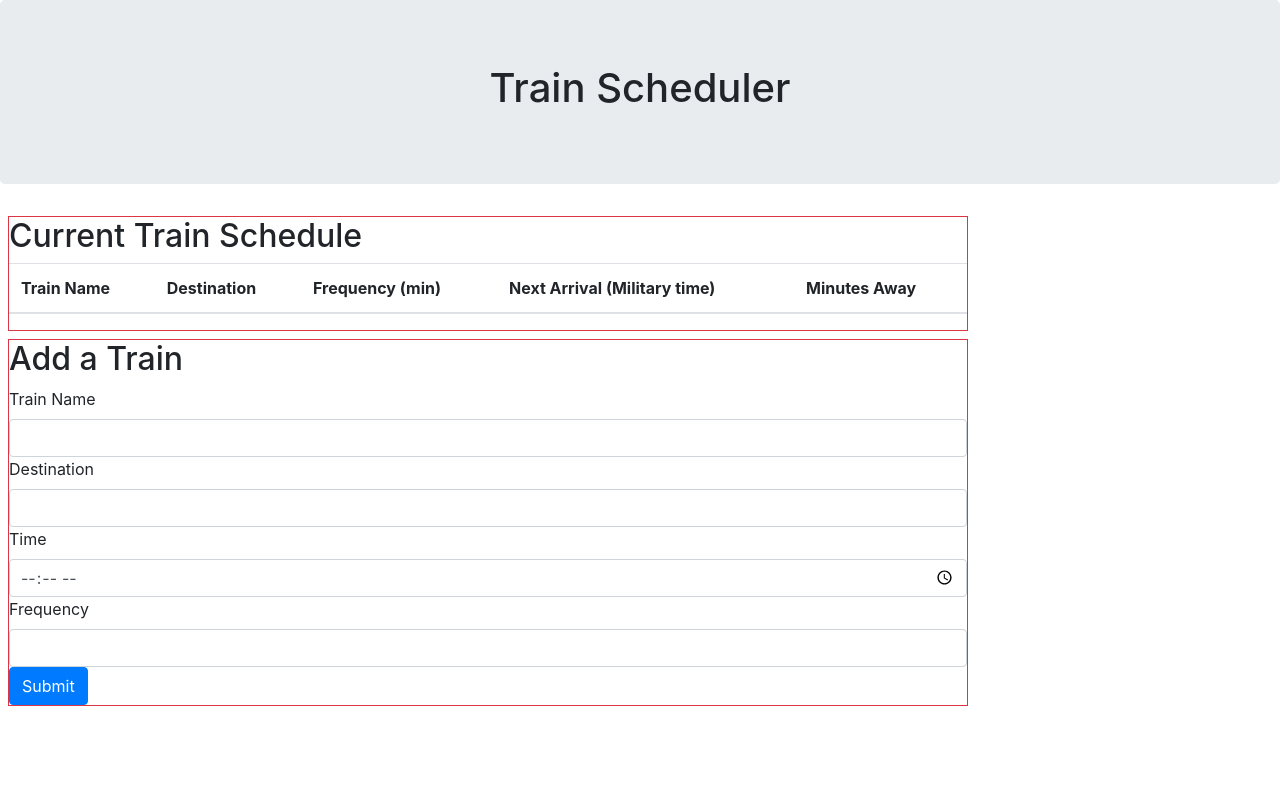
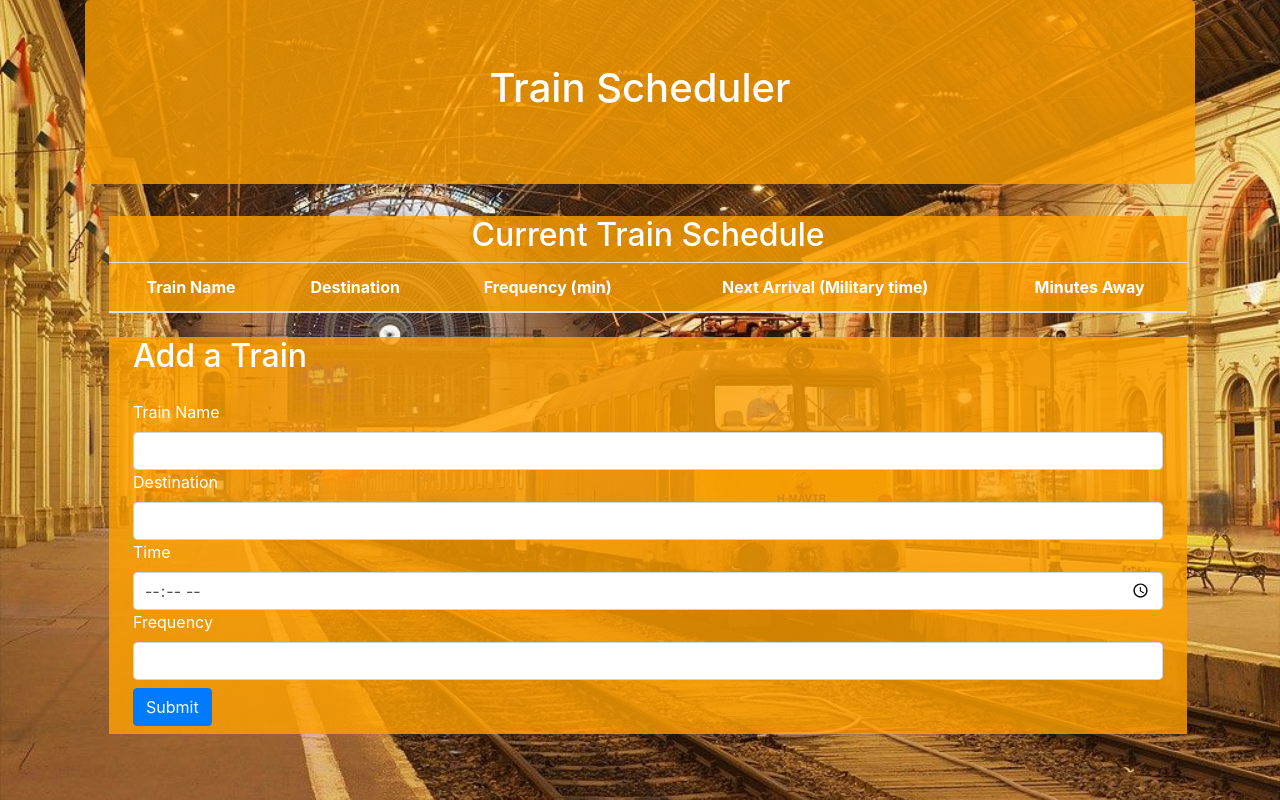
Before and after one commit to jdfili/Train-Scheduler, a plain HTML site: page index.html in a window 1280 px wide. Drawn offline with nearby package versions, Linux system fonts and the light colour scheme; no server answers.

Commit message:
updated css

```diff
--- a/css/style.css
+++ b/css/style.css
@@ -1,14 +1,26 @@
+body {
+    margin: auto 0;
+    background-image: url("../images/5ff49e8b17b1545fb0d769f5b73c7a29.jpg");
+    background-repeat: no-repeat;
+    background-position: center center;
+    background-size: cover;
+
+}
+.jumbotron {
+    background: rgb(255,162,0,0.8);
+    color: white;
+}
 .form-control {
     padding: 10px;
 
 }
 .schedule {
-    border: 1px solid rgb(220,53,69);
-    width: 75%;
-}
-.add-on {
-    border: 1px solid rgb(220,53,69);
-    width: 75%;
-
+    background: rgb(255,162,0,0.8);
+    color: white;
 
 }
+
+.add-on {
+    background: rgb(255,162,0,0.8);
+    color: white;
+}
--- a/index.html
+++ b/index.html
@@ -23,10 +23,11 @@
 </head>
 
 <body>
-    <div class="jumbotron text-center">
+    <div class="container text-center">
+        <div class="jumbotron">
             <h1>Train Scheduler</h1>
         </div>
-    <div class="schedule m-2">
+        <div class="schedule m-2 ml-4">
             <h2>Current Train Schedule</h1>
                 <table class="table">
                     <thead>
@@ -42,9 +43,9 @@
                     </tbody>
                 </table>
         </div>
-    <div class="add-on m-2">
-        <h2>Add a Train</h2>
-        <form>
+        <div class="add-on m-2 ml-4 text-left">
+            <h2 class="m-4">Add a Train</h2>
+            <form class="m-4">
                 <label for="name">Train Name</label>
                 <input type=text class="form-control" id="name">
                 <label for="destination">Destination</label>
@@ -53,8 +54,9 @@
                 <input type="time" class="form-control" id="time">
                 <label for="frequency">Frequency</label>
                 <input type="number" class="form-control" id="frequency">
-            <button type="submit" id="submit" class="btn btn-primary text-center">Submit</button>
+                <button type="submit" id="submit" class="btn btn-primary text-center mt-2 mb-2">Submit</button>
             </form>
+        </div>
     </div>
 
 </body>
--- a/javascript/app.js
+++ b/javascript/app.js
@@ -16,14 +16,14 @@ $(document).ready(function () {
         var firstTrain = moment($("#time").val().trim(), "HH:mm").subtract(10, "years").format("X");
         var freq = $("#frequency").val().trim();
 
-        var newTrain = {
+        var addTrain = {
             name: name,
             destination: destination,
             firstTrain: firstTrain,
             freq: freq
         }
 
-        database.ref().push(newTrain);
+        database.ref().push(addTrain);
 
         $("#name").val("");
         $("#destination").val("");
@@ -31,20 +31,16 @@ $(document).ready(function () {
         $("#frequency").val("")
 
     })
-    database.ref().orderByChild("dateAdded").on("child_added", function (childSnapshot) {
+    database.ref().orderByChild("dateAdded").on("child_added", function (snapshot) {
 
-       var data = childSnapshot.val();
+       var data = snapshot.val();
        var trainNames = data.name;
        var trainDestination = data.destination;
        var trainFrequency = data.freq;
        var theFirstTrain = data.firstTrain;
-        console.log(theFirstTrain);
-        // Calculate the minutes until arrival using hardcore math
-        // To calculate the minutes till arrival, take the current time in unix subtract the FirstTrain time and find the modulus between the difference and the frequency
        var tRemainder = moment().diff(moment.unix(theFirstTrain), "minutes") % trainFrequency;
        var tMinutes = trainFrequency - tRemainder;
 
-        // To calculate the arrival time, add the tMinutes to the currrent time
        var tArrival = moment().add(tMinutes, "m").format("hh:mm A");
 
         var table = `<tr>
```
Also changed, not shown: images/5ff49e8b17b1545fb0d769f5b73c7a29.jpg (added). Lines whose indentation alone changed are shown as unchanged.
